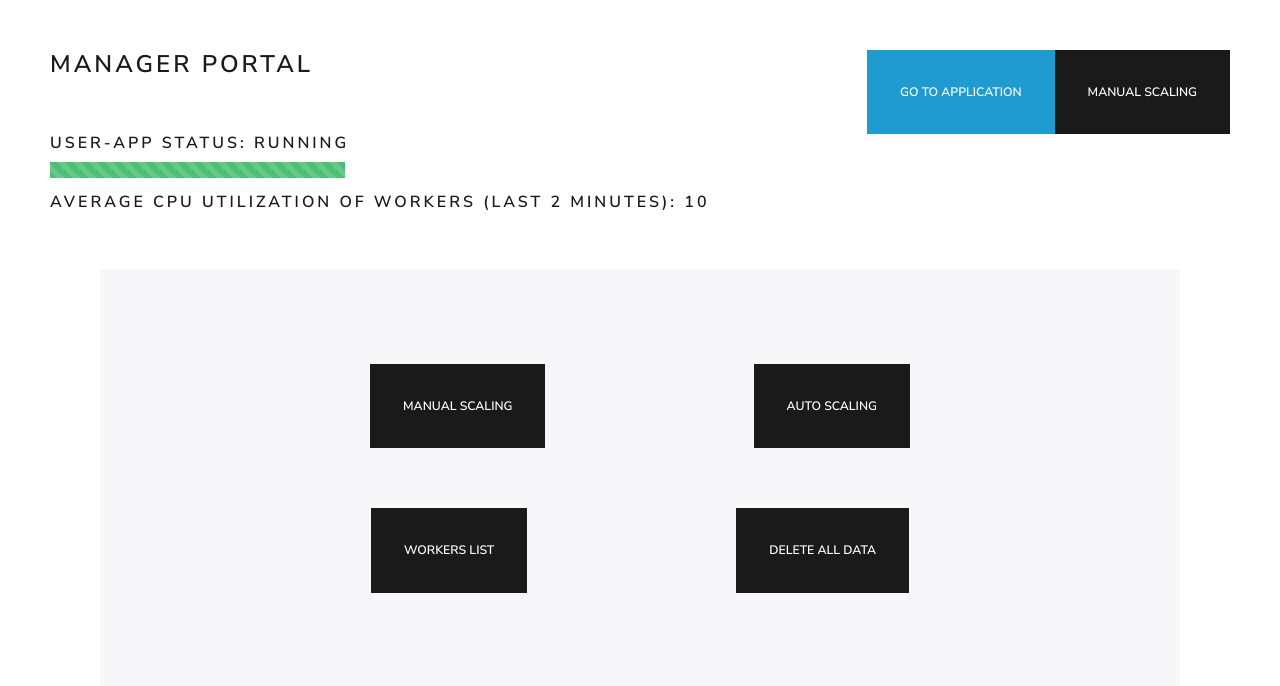
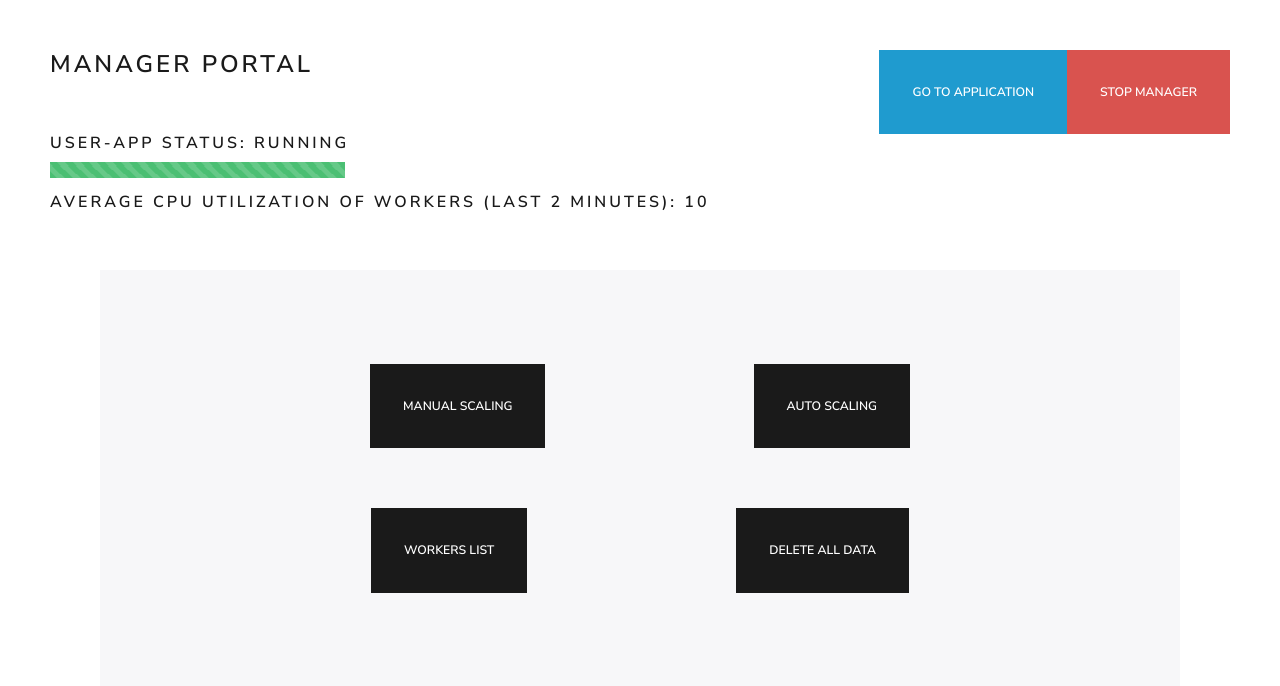
Before and after one commit to pcheng11/ODWA-MANAGER, a Flask app: template src/templates/panel.html in a window 1280 px wide. Shown: the top 686 px of the page. Run offline with Flask 2, Linux system fonts and the light colour scheme; the template is opened without the code that fills it: most values are stand-ins (such as "Sample title", 1, 10 or a date in 2020); parts of the project's set-up code (start-up, migrations or seed data) failed here and were passed over; some libraries are stand-ins or nearby versions.

Commit message:
refactor code

```diff
--- a/src/templates/panel.html
+++ b/src/templates/panel.html
@@ -13,7 +13,7 @@
                 <button type="submit" class="btn disabled btn-lg btn-primary">GO TO APPLICATION</button>
             {% endif %}
             <form action="{{url_for('panel.stop_manager')}}" method='post'>
-                <button type="submit" class="btn btn-lg btn-primary">MANUAL SCALING</button>
+                <button type="submit" class="btn btn-lg btn-danger">STOP MANAGER</button>
             </form>
         </div>
 
```
